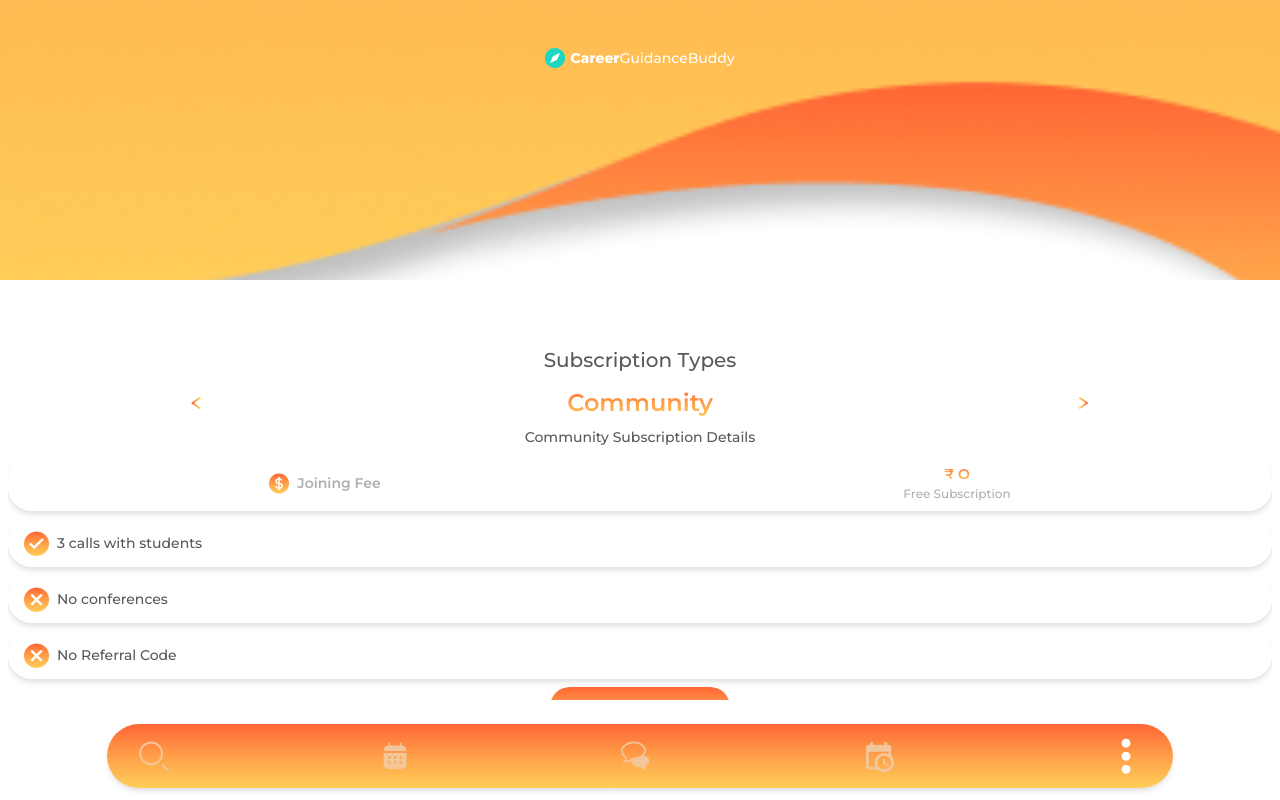
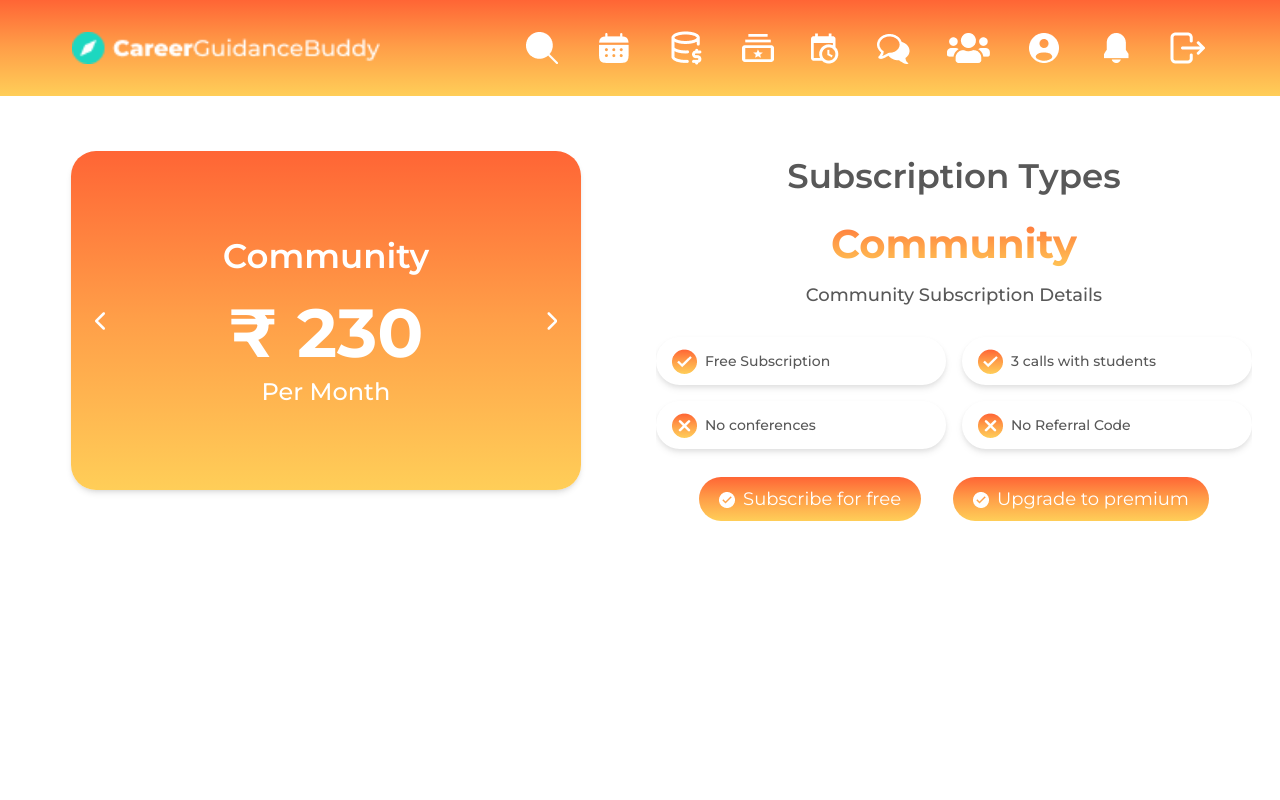
Before and after one commit to md-toybur-rahman/Teacher_Platform, a website: page communitySubscription.html in a window 1280 px wide. Drawn offline with Linux system fonts and the light colour scheme.

Commit message:
completed communitySubscripiton page

```diff
--- a/communitySubscription.html
+++ b/communitySubscription.html
@@ -10,44 +10,96 @@
 </head>
 
 <body class="font-primary">
-  <section>
-    <div class="flex items-center justify-center">
-      <div class="bg-cover bg-center bg-no-repeat w-screen h-[280px] min-w-screen fixed top-0"
-        style="background-image: url('./img/background-2.png')">
-        <div class="flex justify-center items-center pt-[48px]">
-          <img src="./img/logo.png" alt="logo" class="" />
+  <section class="mb-24 sm:mb-0">
+    <nav class="hidden sm:flex items-center justify-center h-[96px] w-full bg-gradient px-5 lg:px-[72px]">
+      <div
+        class="w-full max-w-[1300px] mx-auto sm:flex flex-wrap md:gap-10 items-center justify-center xl:justify-between">
+        <div class="hidden xl:block">
+          <img class="w-[308px]" src="img/logo.png" alt="logo" />
+        </div>
+        <div class="flex items-center justify-center gap-8">
+          <img src="img/desktop_nav_search.png" alt="" />
+          <img src="img/desktop_nav_calender.png" alt="" />
+          <img src="img/desktop_nav_money.png" alt="" />
+          <img src="img/desktop_nav_files.png" alt="" />
+          <img src="img/desktop_nav_schedule.png" alt="" />
+          <img src="img/desktip_nav_chat.png" alt="" />
+          <img src="img/desktop_nav_group.png" alt="" />
+          <img src="img/desktop_nav_profile.png" alt="" />
+          <img src="img/desktop_nav_notificaiton.png" alt="" />
+          <img src="img/desktop_nav_exit.png" alt="" />
         </div>
       </div>
-      <div class="overflow-y-auto flex flex-col mt-[180px] items-center justify-center mx-2 gap-2 w-full" style="max-height: calc(100vh - 280px);">
-        <span class="text-center text-[#585858] font-medium mt-[240px] text-[20px]">
+    </nav>
+    <div class='sm:mx-auto sm:w-full sm:max-w-[1296px] sm:px-5'>
+      <div class="lg:grid grid-cols-2 gap-4 sm:min-h-[85vh] sm:py-[55px] justify-center">
+        <div>
+          <div class="sm:hidden bg-contain bg-cover bg-no-repeat w-full h-[280px] sm:mx-auto sm:w-full"
+            style="background-image: url('./img/background-2.png')">
+            <div class="flex justify-center items-center pt-[52px]">
+              <img class="w-[189px]" src="img/logo.png" alt="logo" />
+            </div>
+          </div>
+          <div class="hidden sm:block w-10/12 mx-auto mb-10">
+            <div
+              class="relative flex justify-center rounded-[25px] w-full py-8  sm:py-20 shadow-md bg-gradient items-center px-8 text-white gap-4 mb-1 overflow-hidden">
+              <svg xmlns="http://www.w3.org/2000/svg"
+                class="absolute left-6 top-1/2 transform -translate-y-1/2 cursor-pointer fill-white  " height="20"
+                width="12.5" viewBox="0 0 320 512">
+                <path fill="#ffffff"
+                  d="M9.4 233.4c-12.5 12.5-12.5 32.8 0 45.3l192 192c12.5 12.5 32.8 12.5 45.3 0s12.5-32.8 0-45.3L77.3 256 246.6 86.6c12.5-12.5 12.5-32.8 0-45.3s-32.8-12.5-45.3 0l-192 192z" />
+              </svg>
+              <svg xmlns="http://www.w3.org/2000/svg"
+                class="absolute right-6 fill-white top-1/2 transform -translate-y-1/2 cursor-pointer" height="20"
+                width="12.5" viewBox="0 0 320 512">
+                <path fill="#ffffff"
+                  d="M310.6 233.4c12.5 12.5 12.5 32.8 0 45.3l-192 192c-12.5 12.5-32.8 12.5-45.3 0s-12.5-32.8 0-45.3L242.7 256 73.4 86.6c-12.5-12.5-12.5-32.8 0-45.3s32.8-12.5 45.3 0l192 192z" />
+              </svg>
+
+              <div class=' flex flex-col items-center font-primary'>
+                <p class='hidden sm:block text-white text-[34px] font-semibold'>Community</p>
+                <p class='text-white text-[48px] sm:text-[68px] font-bold'>₹ 230</p>
+                <p class='text-white text-[12px] text-[24px] mt-[-10px] font-medium'>Per Month</p>
+              </div>
+            </div>
+          </div>
+        </div>
+        <div class="flex items-center justify-center sm:items-start">
+          <div class="overflow-y-auto flex flex-col items-center justify-center mx-2 gap-2 w-full"
+            style="max-height: calc(100vh - 280px);">
+            <span class="text-center text-[#585858] font-medium sm:font-semibold text-[24px] sm:text-[34px]">
               Subscription Types
             </span>
             <div class="flex flex-row items-center justify-around w-full mt-1">
-          <img src="./img/chevron-left.png" alt="" class="w-[13px] h-[12px]">
-          <span class="text-gradient text-2xl font-semibold">
+              <img src="./img/chevron-left.png" alt="" class="w-[13px] h-[12px] sm:hidden">
+              <span class="text-gradient text-[40px] font-bold">
                 Community
               </span>
-          <img src="./img/chevron-right.png" alt="" class="w-[13px] h-[12px]">
+              <img src="./img/chevron-right.png" alt="" class="w-[13px] h-[12px] sm:hidden">
             </div>
-        <span class="text-[#585858] font-medium text-[14px]">
+            <span class="text-[#585858] font-medium text-[18px]">
               Community Subscription Details
             </span>
             <!-- joining fee -->
-        <div class="flex flex-col w-full">
-          <div class="flex items-center justify-around rounded-3xl drop-shadow-md bg-white py-2">
+            <div class="flex sm:hidden flex-col w-full">
+              <div class="flex items-center justify-around rounded-3xl drop-shadow-md bg-white py-2 mb-5">
                 <div class="flex gap-2">
-              <img src="./img/price.png" alt="">
-              <span class="text-[14px] text-[#afafaf] font-semibold">Joining Fee</span>
+                  <img class="w-6 h-6" src="./img/price.png" alt="">
+                  <span class="text-[16px] text-[#afafaf] font-semibold">Joining Fee</span>
                 </div>
 
                 <div class="flex flex-col items-center self-end">
-              <span class="text-[14px] text-gradient font-semibold">₹ O</span>
-              <span class="text-[12px] text-[#afafaf] font-medium">Free Subscription</span>
+                  <span class="text-[16px] text-gradient font-semibold">₹ O</span>
+                  <span class="text-[14px] text-[#afafaf] font-medium">Free Subscription</span>
                 </div>
               </div>
             </div>
             <!-- benefits -->
-        <div class="flex flex-col gap-2 w-full">
+            <div class="flex flex-col gap-2 w-full sm:grid grid-cols-2 gap-4 sm:mt-5">
+              <div class="flex justify-start w-full items-center gap-2 rounded-3xl drop-shadow-md bg-white px-4 py-2">
+                <img src="./img/check.png" alt="">
+                <span class="text-[#585858] font-medium text-[14px]">Free Subscription</span>
+              </div>
               <div class="flex justify-start w-full items-center gap-2 rounded-3xl drop-shadow-md bg-white px-4 py-2">
                 <img src="./img/check.png" alt="">
                 <span class="text-[#585858] font-medium text-[14px]">3 calls with students</span>
@@ -61,36 +113,32 @@
                 <span class="text-[#585858] font-medium text-[14px]">No Referral Code</span>
               </div>
             </div>
-        <div class="flex flex-col gap-2 items-center justify-center">
-          <div class="flex items-center gap-2 justify-center px-2 py-2 rounded-full bg-gradient text-white">
+            <div class="flex flex-col sm:flex-row sm:flex-wrap gap-2 sm:gap-4 xl:gap-8 items-center justify-center mt-5">
+              <div class="flex items-center gap-2 justify-center px-2 sm:px-5 py-2 rounded-full bg-gradient text-white">
                 <img src="./img/tick.png" alt="">
-            <span>Subscribe for free</span>
+                <span class="text-lg">Subscribe for free</span>
               </div>
-          <div class="flex items-center gap-2 justify-center px-2 py-2 rounded-full bg-gradient text-white">
+              <div class="flex items-center gap-2 justify-center px-2 sm:px-5 py-2 rounded-full bg-gradient text-white">
                 <img src="./img/tick.png" alt="">
-            <span>Upgrade to premium</span>
+                <span class="text-lg">Upgrade to premium</span>
               </div>
             </div>
           </div>
-      <div style="
-              background: linear-gradient(
-                180deg,
-                #ff6535 0%,
-                #ff9e48 48.9%,
-                #ffce58 100%
-              );
-              position: fixed;
-              bottom: 0;
-            "
-        class="flex flex-row justify-between shadow-md items-center px-[32px] rounded-[100px] w-10/12 h-[64px] mb-3">
-        <img src="./img/search.png" alt="" />
-        <img src="./img/cal.png" alt="" />
-        <img src="./img/chat-inactive.png" alt="" />
-        <img src="./img/4.png" alt="" />
+        </div>
+      </div>
+    </div>
+  </section>
+  <!-- menu component -->
+  <div class="sm:hidden fixed left-0 right-0 bottom-0 z-50 flex justify-center w-10/12 mx-auto">
+    <div
+      class="flex flex-row justify-between shadow-md items-center px-[32px] rounded-[100px] w-full h-[64px] mb-3 bg-gradient">
+      <img src="./img/4.png" alt="">
+      <img src="./img/dis.png" alt="" />
+      <img src="./img/2.png" />
+      <img src="./img/ab.png" />
       <img src="./img/doti.png" />
     </div>
   </div>
-  </section>
 </body>
 
 </html>
```
Also changed, not shown: callEarnings.html (+1 -1 lines), conferenceEarnings.html (+1 -1 lines), referralEarnings.html (+1 -1 lines), test.html (+1 -1 lines), dist/output.css. Lines whose indentation alone changed are shown as unchanged.
